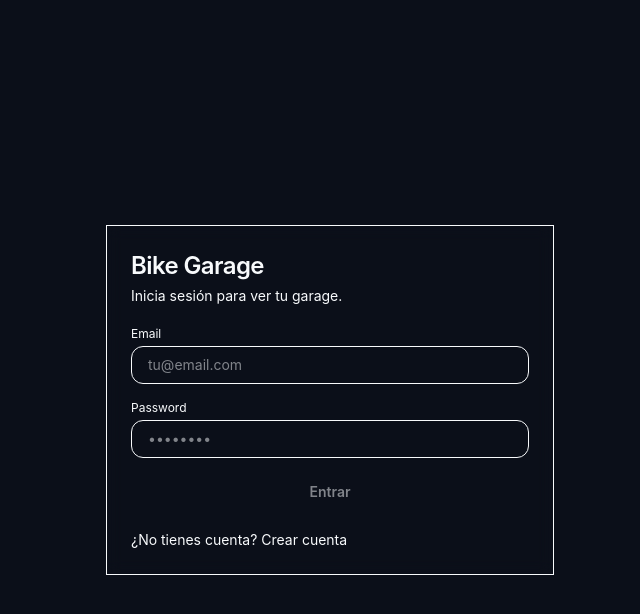
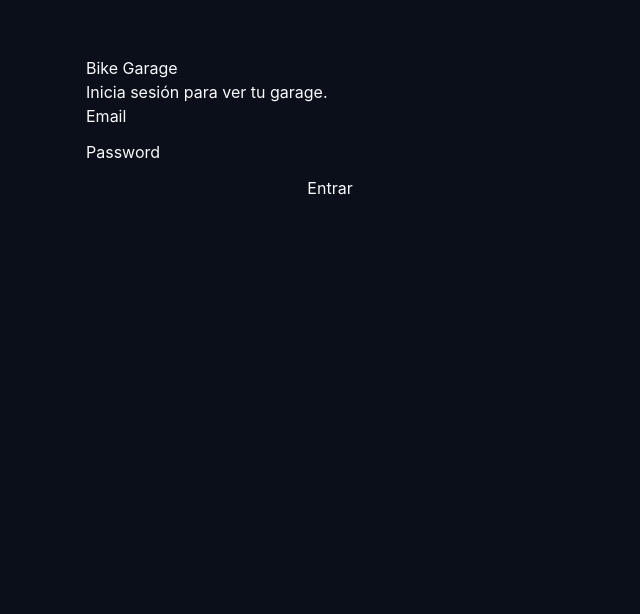
Before and after one commit to Forster97/bike-garage, a Next.js app: page /login in a window 1280 px wide. Shown: the top 614 px of the page, without its empty margins (310-950 px from the left). Built offline with nearby package versions, Linux system fonts and the light colour scheme.

Commit message:
Fix login flow + error handling

```diff
--- a/app/(auth)/login/page.js
+++ b/app/(auth)/login/page.js
@@ -2,98 +2,87 @@
 
 import { useState } from "react";
 import { useRouter } from "next/navigation";
-import { supabase } from "../../../lib/supabaseClient";
-import Link from "next/link";
+import { getSupabase } from "../../../lib/supabaseClient"; // ajusta si tu ruta es distinta
+
+export const dynamic = "force-dynamic";
 
 export default function LoginPage() {
   const router = useRouter();
   const [email, setEmail] = useState("");
   const [password, setPassword] = useState("");
+  const [loading, setLoading] = useState(false);
+  const [errMsg, setErrMsg] = useState("");
 
-  const [loading, setLoading] = useState(false);
-  const [msg, setMsg] = useState("");
-
-  const signIn = async () => {
-    setMsg("");
+  async function onSubmit(e) {
+    e.preventDefault();
+    setErrMsg("");
     setLoading(true);
 
-    const { error } = await supabase.auth.signInWithPassword({
-      email: email.trim(),
+    try {
+      const supabase = getSupabase();
+      if (!supabase) {
+        setErrMsg(
+          "Falta configurar Supabase en Vercel (NEXT_PUBLIC_SUPABASE_URL / NEXT_PUBLIC_SUPABASE_ANON_KEY)."
+        );
+        return;
+      }
+
+      const { data, error } = await supabase.auth.signInWithPassword({
+        email,
         password,
       });
 
+      if (error) {
+        setErrMsg(error.message);
+        return;
+      }
+
+      // Si logueó bien, debería haber sesión
+      const session = data?.session;
+      if (!session) {
+        setErrMsg("Login OK pero no llegó sesión. Revisa configuración de Auth en Supabase.");
+        return;
+      }
+
+      router.push("/garage");
+      router.refresh();
+    } catch (err) {
+      setErrMsg(err?.message ?? "Error desconocido al iniciar sesión.");
+    } finally {
       setLoading(false);
-    if (error) return setMsg(error.message);
-
-    router.replace("/garage");
-  };
-
-  const disabled = loading || !email.trim() || !password;
+    }
+  }
 
   return (
-    <div className="min-h-screen grid place-items-center px-4">
-      <div className="w-full max-w-md rounded-xl2 border border-border bg-card/75 p-6 shadow-soft backdrop-blur-sm">
-        <div className="mb-5">
-          <div className="text-2xl font-semibold tracking-tight">Bike Garage</div>
-          <p className="mt-1 text-sm text-muted">Inicia sesión para ver tu garage.</p>
-        </div>
+    <div style={{ maxWidth: 520, margin: "40px auto", padding: 16 }}>
+      <h1>Bike Garage</h1>
+      <p>Inicia sesión para ver tu garage.</p>
 
-        <div className="space-y-4">
-          <Field label="Email">
+      <form onSubmit={onSubmit} style={{ display: "grid", gap: 12 }}>
+        <label>
+          Email
+          <input value={email} onChange={(e) => setEmail(e.target.value)} />
+        </label>
+
+        <label>
+          Password
           <input
-              value={email}
-              onChange={(e) => setEmail(e.target.value)}
-              placeholder="tu@email.com"
-              inputMode="email"
-              className="w-full rounded-xl border border-border bg-surface/60 px-4 py-2 text-sm text-text placeholder:text-muted outline-none focus:ring-2 focus:ring-primary/40"
-            />
-          </Field>
-
-          <Field label="Password">
-            <input
+            type="password"
             value={password}
             onChange={(e) => setPassword(e.target.value)}
-              placeholder="••••••••"
-              type="password"
-              className="w-full rounded-xl border border-border bg-surface/60 px-4 py-2 text-sm text-text placeholder:text-muted outline-none focus:ring-2 focus:ring-primary/40"
           />
-          </Field>
+        </label>
 
-          <button
-            onClick={signIn}
-            disabled={disabled}
-            className={[
-              "w-full rounded-xl px-4 py-2 text-sm font-semibold transition",
-              "bg-primary text-bg hover:brightness-110",
-              "disabled:opacity-50 disabled:cursor-not-allowed disabled:hover:brightness-100",
-            ].join(" ")}
-          >
+        <button type="submit" disabled={loading}>
           {loading ? "Entrando..." : "Entrar"}
         </button>
 
-          {msg ? (
-            <div className="rounded-xl border border-border bg-surface/50 p-3 text-sm text-red-300">
-              {msg}
-            </div>
+        {errMsg ? (
+          <p style={{ marginTop: 8 }}>
+            <b>Error:</b> {errMsg}
+          </p>
         ) : null}
-
-          <p className="pt-1 text-sm text-muted">
-            ¿No tienes cuenta?{" "}
-            <Link href="/signup" className="text-primary hover:underline">
-              Crear cuenta
-            </Link>
-          </p>
-        </div>
-      </div>
+      </form>
     </div>
   );
 }
-
-function Field({ label, children }) {
-  return (
-    <div className="grid gap-1">
-      <div className="text-xs text-muted">{label}</div>
-      {children}
-    </div>
-  );
-}
```
Lines whose indentation alone changed are shown as unchanged.
